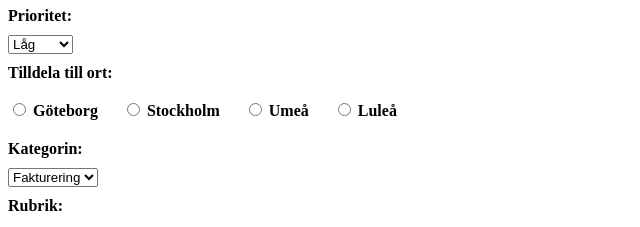
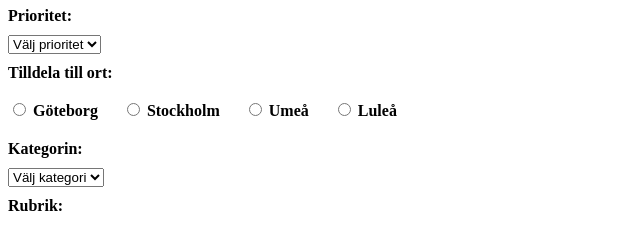
Before and after one commit to hihassan1998/ltu_webb, a plain HTML site: page docs/supportForm.html in a window 1280 px wide. Shown: the part 263-490 px from the top of the page, 0-640 px from the left. Drawn offline with Linux system fonts and the light colour scheme.

Commit message:
all requirements for 3b completed

```diff
--- a/docs/supportForm.html
+++ b/docs/supportForm.html
@@ -12,6 +12,7 @@
 <body>
     <h1>Skicka ett ärende till supporten</h1>
     <p>Här kan du skicka ett ärende till vår supportavdelning.</p>
+    <!-- form element for formuläret -->
     <form action="https://swplayground.ltu.se/resources/parse_form.php" method="POST">
         <label for="namn">Ditt namn:</label>
         <input type="text" id="namn" name="namn" required>
@@ -19,13 +20,16 @@
         <label for="telefon">Telefon:</label>
         <input type="text" id="telefon" name="telefon" required>
 
+        <!-- label element för prioritet val -->
         <label for="prioritet">Prioritet:</label>
         <select id="prioritet" name="prioritet" required>
+            <option value="" disabled selected>Välj prioritet</option>
             <option value="1">Låg</option>
             <option value="2">Normal</option>
             <option value="3">Hög</option>
         </select>
 
+        <!-- label element for radio knappar -->
         <label>Tilldela till ort:</label>
         <div class="radio-group">
             <input type="radio" id="ort1" name="ort" value="gbg">
@@ -41,9 +45,10 @@
             <label for="ort4">Luleå</label>
         </div>
 
-
         <label for="kategori">Kategorin:</label>
         <select id="kategori" name="kategori" required>
+            <!-- option element för kategori val -->
+            <option value="" disabled selected>Välj kategori</option>
             <option value="fakt">Fakturering</option>
             <option value="net">Internet</option>
             <option value="tel">Telefoni</option>
@@ -54,7 +59,9 @@
         <input type="text" id="rubrik" name="rubrik" required>
 
         <label for="beskrivning">Beskrivning:</label>
+        <!-- testarea element för text inmatning -->
         <textarea id="beskrivning" name="beskrivning" required></textarea> <br>
+        <!-- input element för text/skicka inmatning -->
         <input type="submit" name="skicka" value="Submit">
         <input type="reset" value="Reset">
     </form>
```
